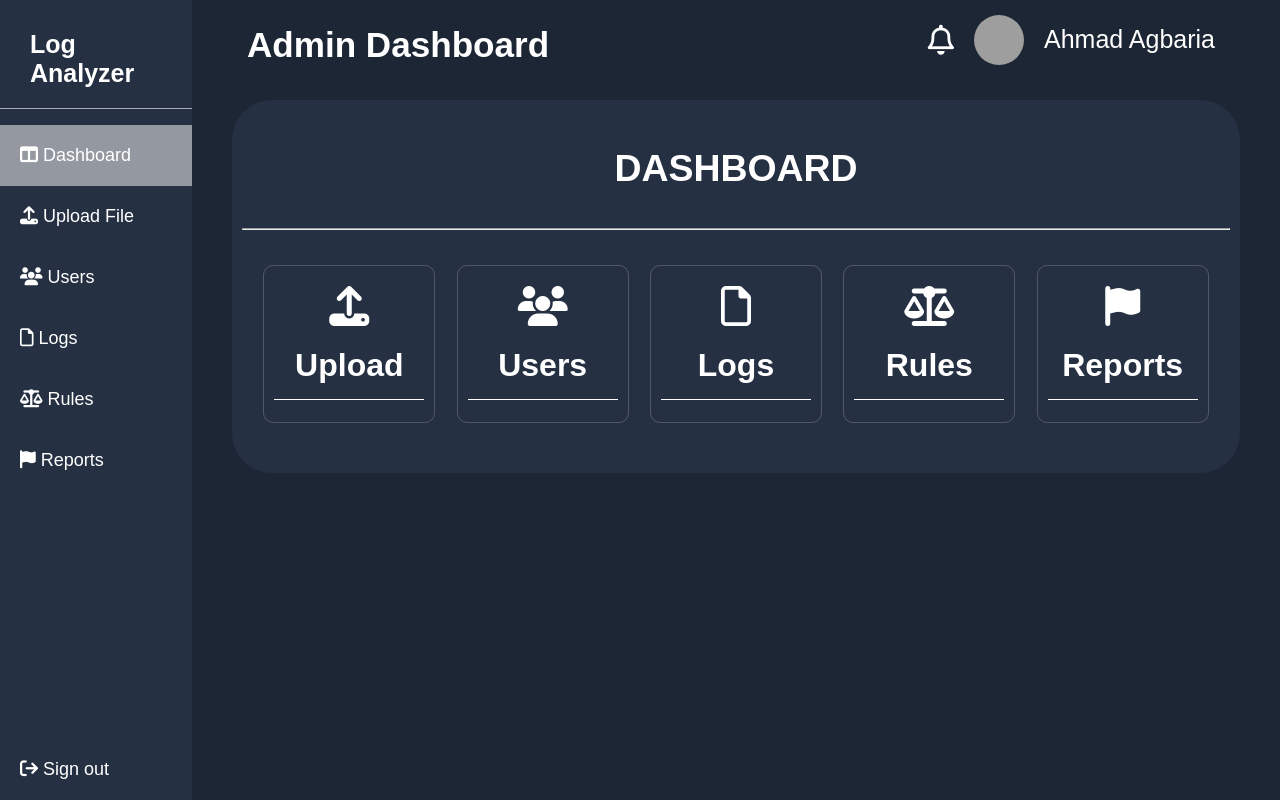
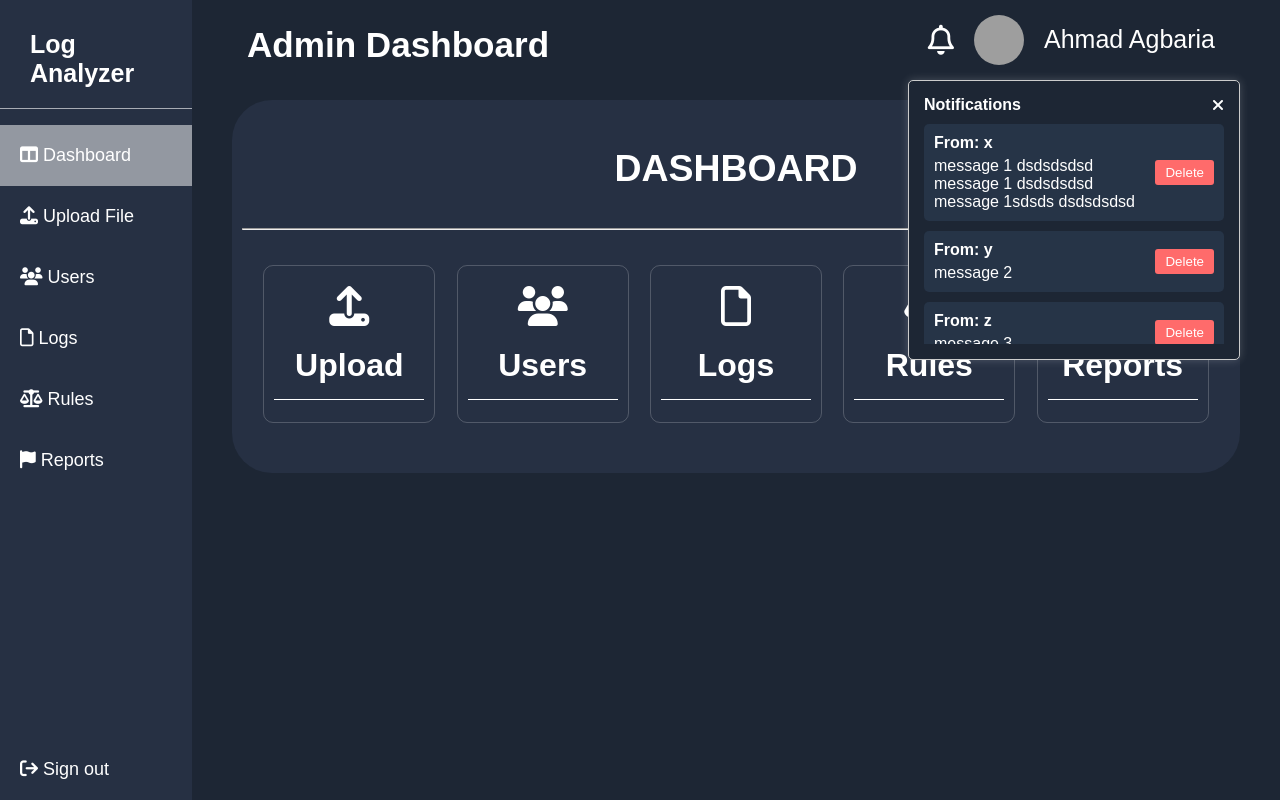
Before and after one commit to carolinmn/Dell-project, a React (Create React App) app in the folder logs_analyzer/: page /admin in a window 1280 px wide. Both pictures are taken after a click on the icon 940 px from the left and 50 px from the top of the page. Built offline with nearby package versions, Linux system fonts and the light colour scheme; grey boxes are pictures that could not be loaded.

Commit message:
added notification container

```diff
--- a/logs_analyzer/src/AdminDashboard/comp/AdminHeader.js
+++ b/logs_analyzer/src/AdminDashboard/comp/AdminHeader.js
@@ -2,22 +2,58 @@ import React, { useState } from "react";
 import "../../styles/header.css";
 
 const AdminHeader = (props) => {
+
+  // fetch the data from the backend
   const [data, setData] = useState({
     _id: "1",
     userName: "Axwara",
     firstName: "Ahmad",
     lastName: "Agbaria",
-    imageURL: "https://th-thumbnailer.cdn-si-edu.com/5V-xOO-B6H14VTVruDbqnMvmmE0=/fit-in/1072x0/filters:focal(342x433:343x434)/https://tf-cmsv2-smithsonianmag-media.s3.amazonaws.com/filer/e4/af/e4afdbe6-59c0-4a6b-8112-8b30e274d9a0/2009-49519-h-floresiensis-jgurche_web.jpg",
+    imageURL:
+      "https://th-thumbnailer.cdn-si-edu.com/5V-xOO-B6H14VTVruDbqnMvmmE0=/fit-in/1072x0/filters:focal(342x433:343x434)/https://tf-cmsv2-smithsonianmag-media.s3.amazonaws.com/filer/e4/af/e4afdbe6-59c0-4a6b-8112-8b30e274d9a0/2009-49519-h-floresiensis-jgurche_web.jpg",
   });
 
-
+  const [notifications, setNotifications] = useState([
+    {
+      _id: "1",
+      from: "x",
+      message:
+        "message 1 dsdsdsdsd message 1 dsdsdsdsd message 1sdsds dsdsdsdsd",
+    },
+    {
+      _id: "2",
+      from: "y",
+      message: "message 2",
+    },
+    {
+      _id: "3",
+      from: "z",
+      message: "message 3",
+    },
+    {
+      _id: "4",
+      from: "x",
+      message: "message 1 dsdsdsdsd",
+    },
+    {
+      _id: "5",
+      from: "y",
+      message: "message 2",
+    },
+  ]);
 
   const [compUploadPic, setCompUploadPic] = useState(false);
   const [newImageURL, setNewImageURL] = useState("");
+  const [compNotifications, setCompNotifications] = useState(false);
 
   const toggleUploadPic = () => {
-    // Use functional update to toggle the state
-    setCompUploadPic(prevState => !prevState);
+    if (compNotifications) setCompNotifications(false);
+    setCompUploadPic((prevState) => !prevState);
+  };
+
+  const toggleNotifications = () => {
+    if (compUploadPic) setCompUploadPic(false);
+    setCompNotifications((prevState) => !prevState);
   };
 
   const handleImageUpload = () => {
@@ -27,6 +63,13 @@ const AdminHeader = (props) => {
     }
   };
 
+  const handleDeleteNotification = (id) => {
+    setNotifications((prevNotifications) =>
+      prevNotifications.filter((notif) => notif._id !== id)
+    );
+    // we need to fetch to backend
+  };
+
   return (
     <header>
       <div className="header">
@@ -34,12 +77,8 @@ const AdminHeader = (props) => {
           <h3>{props.role} Dashboard</h3>
         </div>
         <div className="rightheader">
-          <i className="fa-regular fa-bell"></i>
-          <img
-            src={data.imageURL}
-            alt="img"
-            onClick={toggleUploadPic}
-          />
+          <i className="fa-regular fa-bell" onClick={toggleNotifications}></i>
+          <img src={data.imageURL} alt="img" onClick={toggleUploadPic} />
           <span>
             {data.firstName} {data.lastName}
           </span>
@@ -53,10 +92,43 @@ const AdminHeader = (props) => {
             value={newImageURL}
             onChange={(event) => setNewImageURL(event.target.value)}
           />
-          <br/>
+          <br />
           <div className="buttons">
             <button onClick={handleImageUpload}>OK</button>
             <button onClick={() => setCompUploadPic(false)}>Cancel</button>
+          </div>
+        </div>
+      )}
+
+      {compNotifications && (
+        <div className="notf-container">
+          <div className="notf-header">
+            <h4>Notifications</h4>
+            <i className="fa-solid fa-times" onClick={toggleNotifications}></i>
+          </div>
+          <div className="notf-list">
+            {notifications.length > 0 ? (
+              <div className="scrollable-notifications">
+                {notifications.map((notif) => (
+                  <div className="notification" key={notif._id}>
+                    <div className="notification-content">
+                      <div>
+                        <strong>From: {notif.from}</strong>
+                      </div>
+                      <div>{notif.message}</div>
+                    </div>
+                    <button
+                      className="delete-button"
+                      onClick={() => handleDeleteNotification(notif._id)}
+                    >
+                      Delete
+                    </button>
+                  </div>
+                ))}
+              </div>
+            ) : (
+              <p>No notifications</p>
+            )}
           </div>
         </div>
       )}
--- a/logs_analyzer/src/styles/header.css
+++ b/logs_analyzer/src/styles/header.css
@@ -103,3 +103,77 @@
 .buttons button:last-child:hover {
   background-color: #999;
 }
+
+
+
+
+
+
+.notf-container {
+  position: absolute;
+  top: 80px;
+  right: 40px; /* Adjust the right position as needed */
+  width: 300px; /* Set a specific width */
+  max-height: 300px; /* Set a specific height */
+  background-color: #1d2634;
+  padding: 15px;
+  border: 1px solid #ccc;
+  box-shadow: 0px 0px 10px rgba(255, 255, 255, 0.2);
+  border-radius: 5px;
+  overflow-y: auto; /* Enable scrolling for notifications */
+}
+
+.notf-header {
+  display: flex;
+  justify-content: space-between;
+  align-items: center;
+  margin-bottom: 10px;
+}
+
+.notf-header h4 {
+  margin: 0;
+  color: #fff;
+}
+
+.fa-solid.fa-times {
+  color: #fff;
+  cursor: pointer;
+}
+
+.scrollable-notifications {
+  max-height: 220px; /* Adjust the max height for scrolling */
+  overflow-y: auto; /* Enable scrolling for notifications */
+}
+
+.notification {
+  display: flex;
+  justify-content: space-between;
+  align-items: center;
+  margin-bottom: 10px;
+  padding: 10px;
+  background-color: #263447;
+  border-radius: 5px;
+}
+
+.notification-content {
+  flex: 1;
+  color: #fff;
+}
+
+.notification-content strong {
+  display: block;
+  margin-bottom: 5px;
+}
+
+.delete-button {
+  background-color: #ff6b6b;
+  color: #fff;
+  border: none;
+  padding: 5px 10px;
+  border-radius: 3px;
+  cursor: pointer;
+}
+
+.delete-button:hover {
+  background-color: #ff4949;
+}
```
